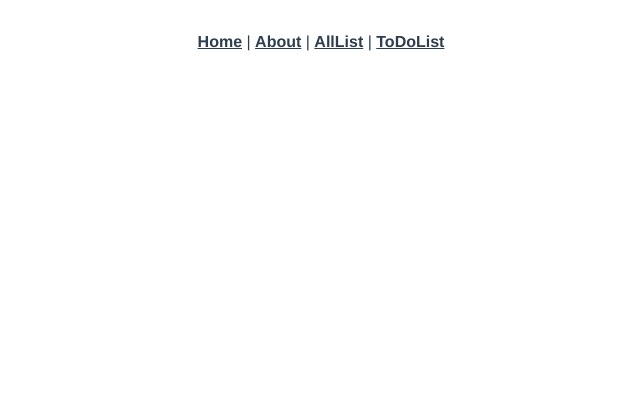
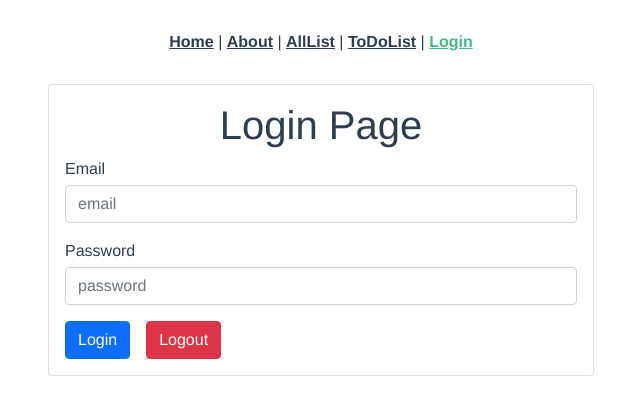
Before and after one commit to TripleKay/vue-3, a Vue app: page /loginPage in a window 1280 px wide. Shown: the top 412 px of the page, without its empty margins (319-959 px from the left). Built offline with nearby package versions, Linux system fonts and the light colour scheme.

Commit message:
middleware guard

```diff
--- a/src/App.vue
+++ b/src/App.vue
@@ -3,7 +3,8 @@
     <router-link to="/">Home</router-link> |
     <router-link to="/about">About</router-link> |
     <router-link :to="{ name: 'allList' }">AllList</router-link> |
-    <router-link :to="{ name: 'todoAllList' }">ToDoList</router-link>
+    <router-link :to="{ name: 'todoAllList' }">ToDoList</router-link> |
+    <router-link :to="{ name: 'loginPage' }">Login</router-link>
 
   </nav>
   <router-view/>
--- a/src/router/index.ts
+++ b/src/router/index.ts
@@ -28,13 +28,25 @@ const routes: Array<RouteRecordRaw> = [
   {
     path: '/todoAllList',
     name: 'todoAllList',
-    component: TodoAllList
+    component: TodoAllList,
+    beforeEnter: (to,from,next) => {
+      if(localStorage.getItem("vueAuth") == "true"){
+        next();
+      }else{
+        next('loginPage');
+      }
+    }
   },
   {
     path: '/todoEachList',
     name: 'todoEachList',
     component: TodoEachList
   },
+  {
+    path: '/loginPage',
+    name: 'loginPage',
+    component: () => import('../views/LoginPage.vue')
+  }
 ]
 
 const router = createRouter({
--- /dev/null
+++ b/src/views/LoginPage.vue
@@ -0,0 +1,57 @@
+<template>
+    <div>
+         <div class="container">
+            <div class="row">
+                <div class="col-6 offset-3">
+                    <div class="card">
+                        <div class="card-body">
+                            <h1>Login Page</h1>
+                            <form action="">
+                                <div class="form-group text-start mb-3">
+                                    <label for="">Email</label>
+                                    <input type="email" placeholder="email" class="form-control mt-1" v-model="user.email">
+                                </div>
+                                <div class="form-group text-start mb-3">
+                                    <label for="">Password</label>
+                                    <input type="password" placeholder="password" class="form-control mt-1" v-model="user.password">
+                                </div>
+                                <button class="btn btn-primary float-start" type="button" @click="loginPage()">Login</button>
+                                <button class="btn btn-danger ms-3 float-start" type="button" @click="logoutPage()">Logout</button>
+                            </form>
+                        </div>
+                    </div>
+                </div>
+            </div>
+        </div>
+    </div>
+</template>
+
+<script>
+    export default {
+        name: 'LoginPage',
+        data () {
+            return {
+                user: {
+                    email: "",
+                    password: "",
+                }
+            }
+        },
+        methods: {
+            loginPage () {
+                if(this.user.email != "" && this.user.password != ""){
+                    localStorage.setItem("vueAuth","true");
+                }else{
+                    alert('empty information .....');
+                }
+            },
+            logoutPage () {
+                localStorage.setItem("vueAuth","false");
+            }
+        }
+    }
+</script>
+
+<style lang="stylus" scoped>
+
+</style>
```
